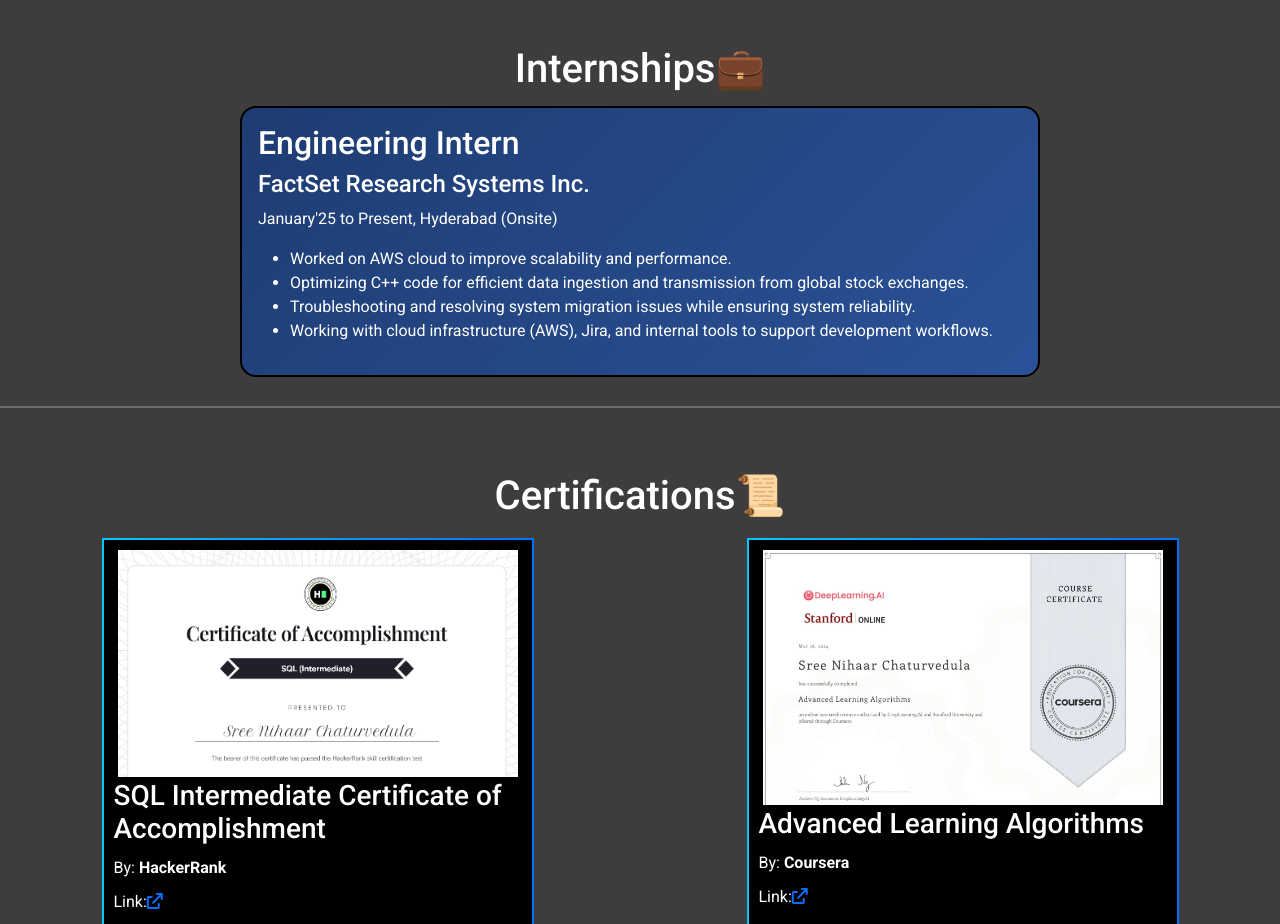
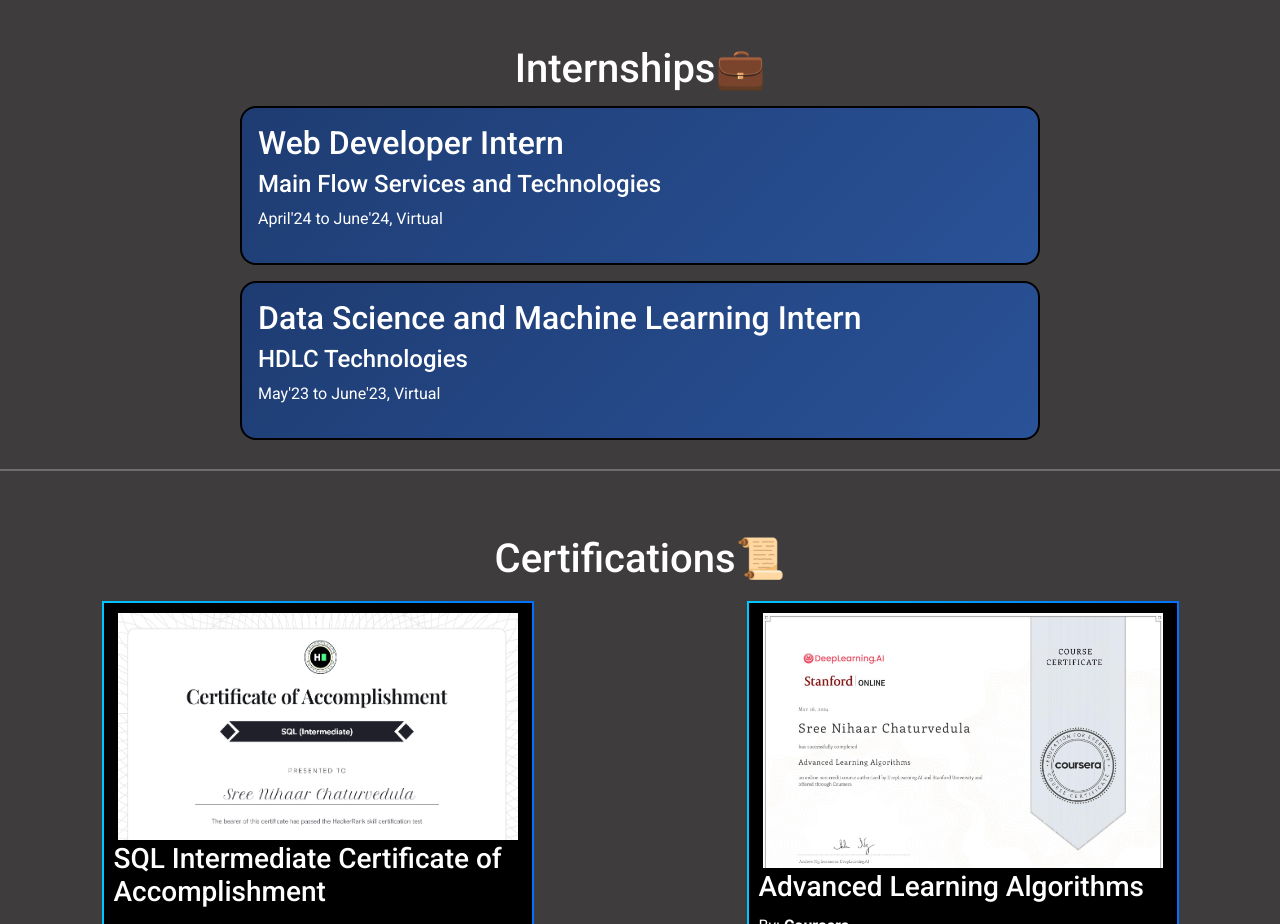
Before and after one commit to SreeNihaar/my-portfolio, a React (Create React App) app: page / in a window 1280 px wide. Shown: the part 3180-4104 px from the top of the page. Built offline with nearby package versions, Linux system fonts and the light colour scheme.

Commit message:
Revert "Update Internships, Resume and some modifications"

```diff
--- a/src/Components/Internships.js
+++ b/src/Components/Internships.js
@@ -5,24 +5,24 @@
     return(
         <>
         <h2 className="headings" id={props.id}>Internships💼</h2>
-
             <div className="internship-class">
                 <div className="intern" id='intern1'>
                     <h2 className="head">
-                        Engineering Intern
+                        Web Developer Intern
                     </h2>
                     <h4 className="company">
-                        FactSet Research Systems Inc.
+                        Main Flow Services and Technologies
                     </h4>
-                    <p className="date">January'25 to Present, Hyderabad (Onsite)</p>
-                    <p className='description'>
-                        <ul>
-                            <li>Worked on AWS cloud to improve scalability and performance.</li>
-                            <li>Optimizing C++ code for efficient data ingestion and transmission from global stock exchanges.</li>
-                            <li>Troubleshooting and resolving system migration issues while ensuring system reliability.</li>
-                            <li>Working with cloud infrastructure (AWS), Jira, and internal tools to support development workflows.</li>
-                        </ul>
-                    </p>
+                    <p className="date">April'24 to June'24, Virtual</p>
+                </div>
+                <div className="intern" id='intern2'>
+                    <h2 className="head">
+                        Data Science and Machine Learning Intern
+                    </h2>
+                    <h4 className="company">
+                        HDLC Technologies
+                    </h4>
+                    <p className="date">May'23 to June'23, Virtual</p>
                 </div>
             </div>
         </>
```
Also changed, not shown: 1 other file (tests, documents, lock files or other folders).
